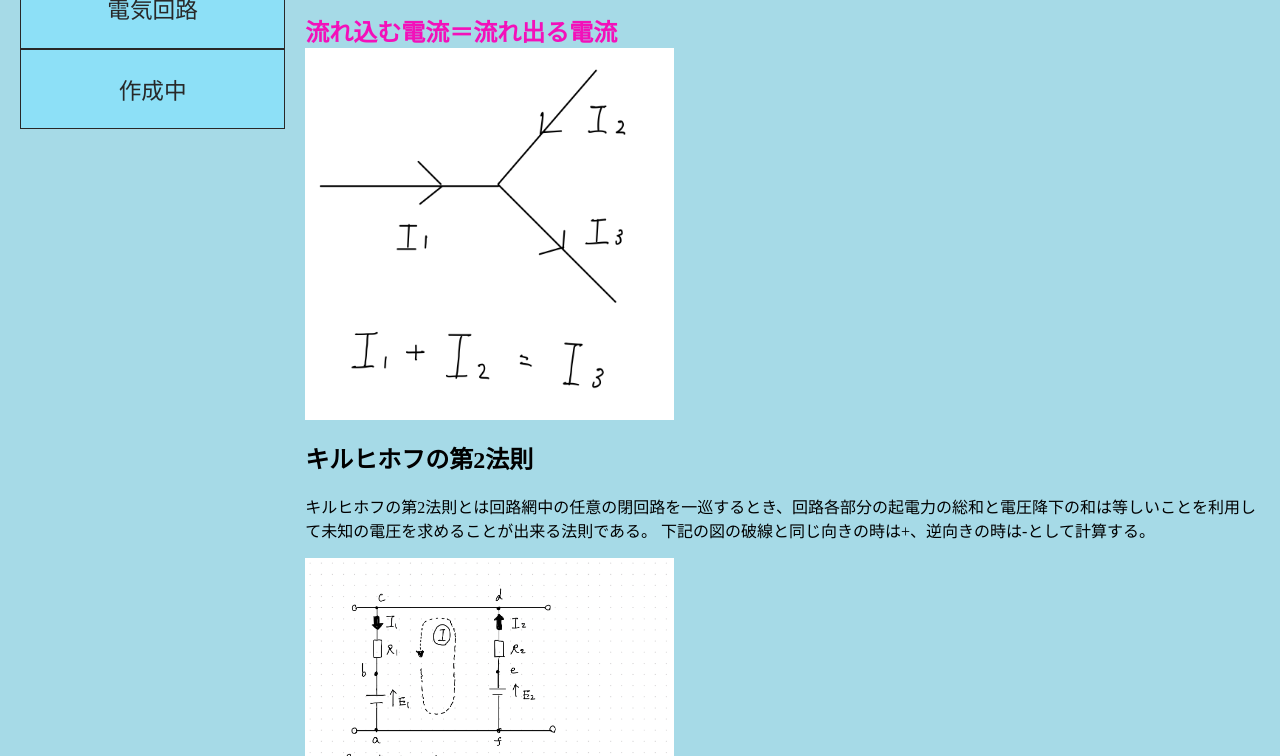
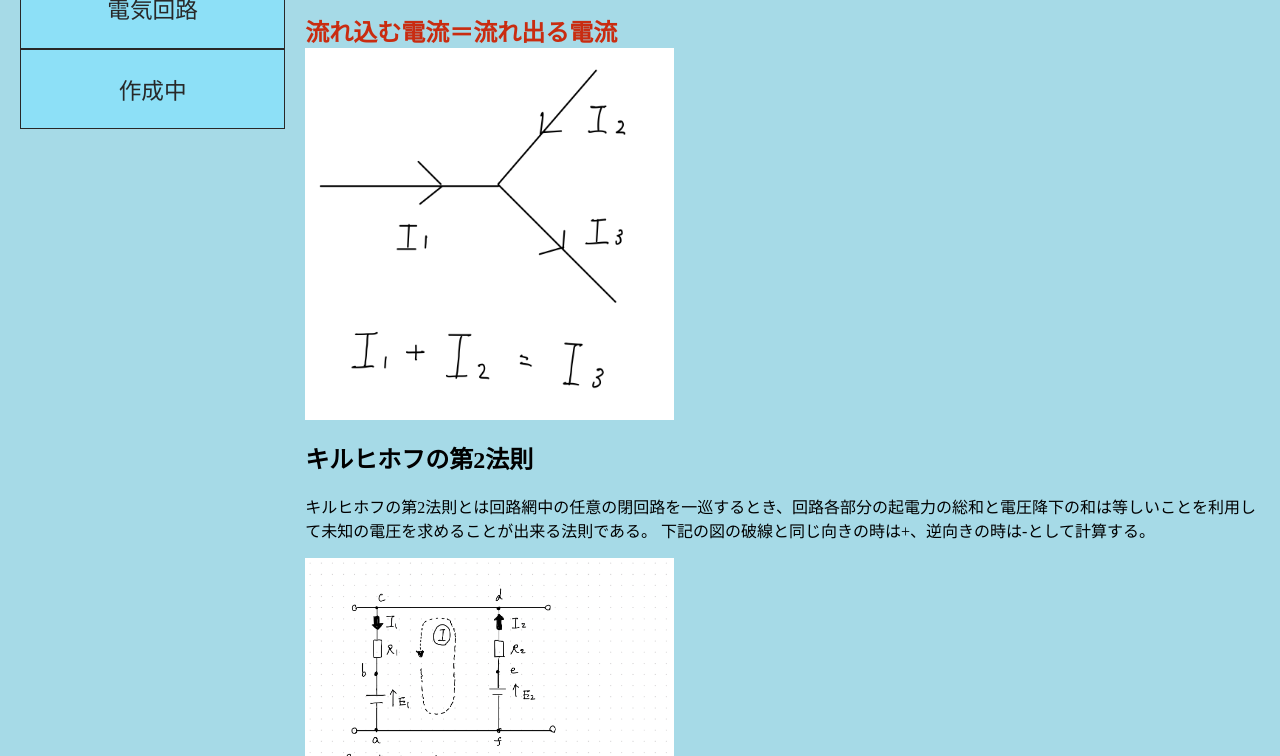
Before and after one commit to kosenstudy/kosenstudy, a plain HTML site: page text/電気回路/kiru_law.html in a window 1280 px wide. Shown: the part 344-1100 px from the top of the page. Drawn offline with Linux system fonts and the light colour scheme.

Commit message:
Update kiru_law.css

```diff
--- a/text/電気回路/kiru_law.css
+++ b/text/電気回路/kiru_law.css
@@ -42,7 +42,7 @@ body{
 /*記事部分 文字*/
 
 p1{
-  color: rgb(243, 16, 186);
+  color: rgb(201, 44, 16);
   font-size: 150%;
   font-weight: bold;
 }
```
